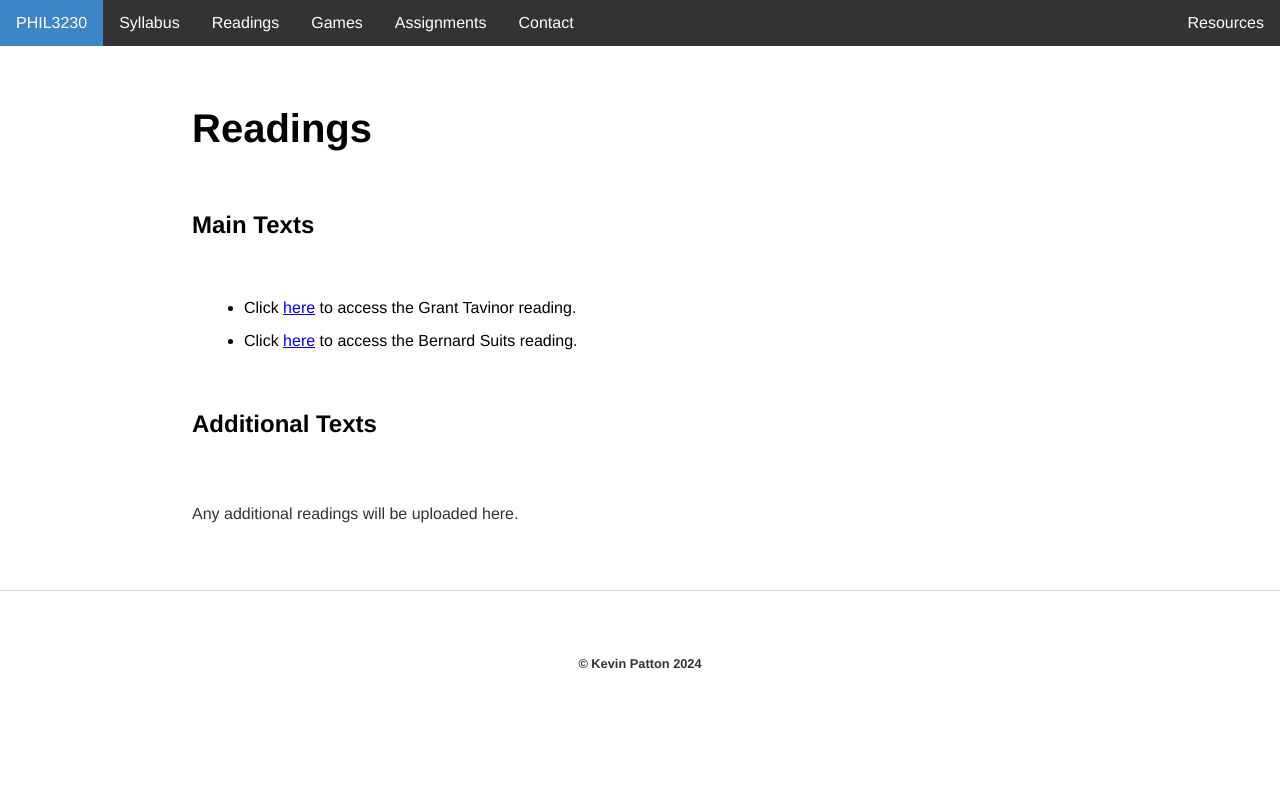
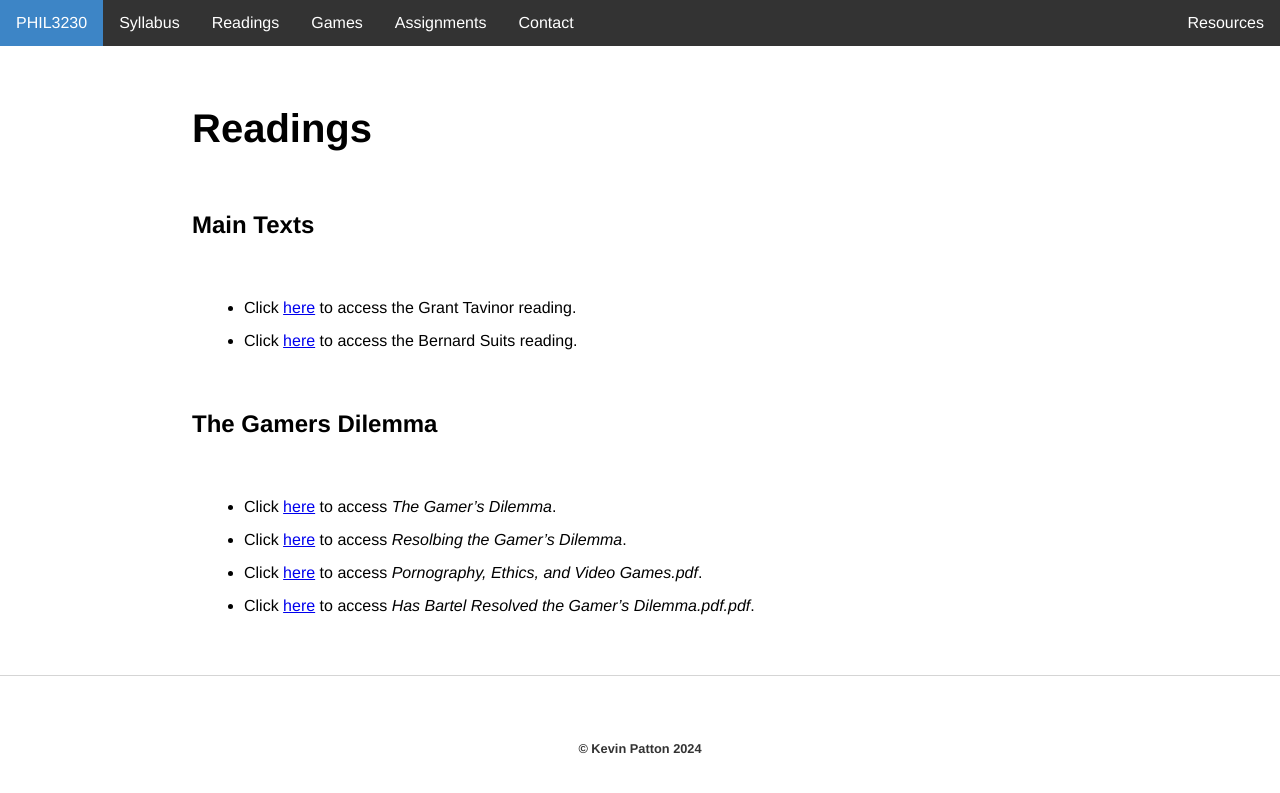
Before and after one commit to kevinjpatton/kevinjpatton.github.io, a Jekyll site: the page built from teaching/phil_3230/readings/index.html, in a window 1280 px wide. Shown: the top 793 px of the page. Built offline with Jekyll 4.4.1, drawn with Linux system fonts in a browser that asks for light colours; Markdown is read by kramdown in place of the engine named in the settings.

Commit message:
Update index.html

```diff
--- a/teaching/phil_3230/readings/index.html
+++ b/teaching/phil_3230/readings/index.html
@@ -8,5 +8,10 @@ title: Phil 3230 - Extra Credit
 <li>Click <a href="/teaching/phil_3230/readings/Grant Tavinor - The Art of Videogames.pdf" target="_blank">here</a> to access the Grant Tavinor reading.</li>
 <li>Click <a href="/teaching/phil_3230/readings/Bernard Suits - The Grasshopper.pdf" target="_blank">here</a> to access the Bernard Suits reading.</li>
 </ul>
-<h2>Additional Texts</h2>
-<p>Any additional readings will be uploaded here.</p>
+<h2>The Gamers Dilemma</h2>
+<ul class="standard-list">
+  <li>Click <a href="/teaching/phil_3230/readings/Morgan Luck - The gamer’s dilemma.pdf" target="_blank">here</a> to access <i>The Gamer’s Dilemma</i>.</li>
+  <li>Click <a href="/teaching/phil_3230/readings/Christopher Bartel - Resolving the gamer’s dilemma.pdf" target="_blank">here</a> to access <i>Resolbing the Gamer’s Dilemma</i>.</li>
+  <li>Click <a href="/teaching/phil_3230/readings/Stephanie Patridge - Pornography, ethics, and video games.pdf" target="_blank">here</a> to access <i>Pornography, Ethics, and Video Games.pdf</i>.</li>
+  <li>Click <a href="/teaching/phil_3230/readings/Morgan Luck - Has Bartel resolved the gamer’s dilemma.pdf" target="_blank">here</a> to access <i>Has Bartel Resolved the Gamer’s Dilemma.pdf.pdf</i>.</li>
+</ul>
```
